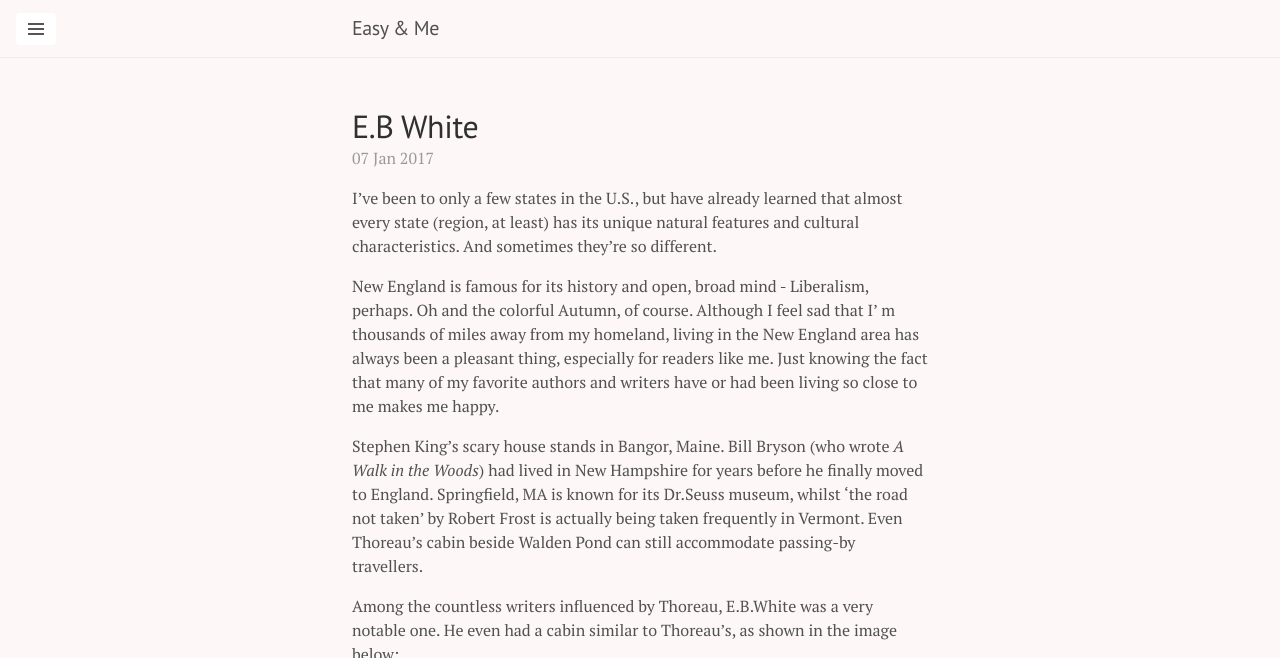
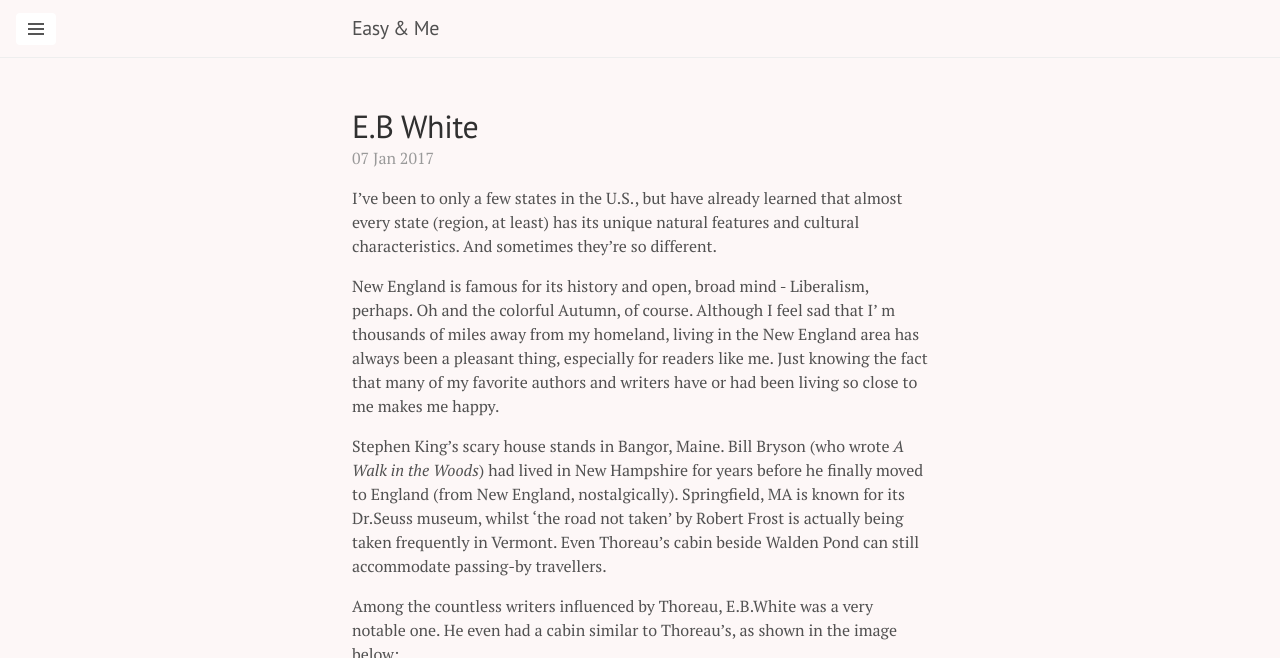
Before and after one commit to maxim-xu/maxim-xu.github.com, a Jekyll site: the page built from _posts/2017-01-10-eb-white.md, in a window 1280 px wide and 900 px high, cut to the strip 0-658 px from the top of the window. Built offline with Jekyll 4.4.1, drawn with Linux system fonts in a browser that asks for light colours; a script that is not in the unit is left out; comment, search, counter and statistics services are not loaded.

Commit message:
update post

```diff
--- a/_posts/2017-01-10-eb-white.md
+++ b/_posts/2017-01-10-eb-white.md
@@ -17,7 +17,7 @@ away from my homeland, living in the New England area has always been a pleasant
  been living so close to me makes me happy.
 
 Stephen King's scary house stands in Bangor, Maine. Bill Bryson (who wrote _A Walk in the Woods_) had lived in New Hampshire for years
-before he finally moved to England. Springfield, MA is known for its Dr.Seuss museum, whilst 'the road not taken' by Robert Frost is
+before he finally moved to England (from New England, nostalgically). Springfield, MA is known for its Dr.Seuss museum, whilst 'the road not taken' by Robert Frost is
 actually being taken frequently in Vermont. Even Thoreau's cabin beside Walden Pond can still accommodate
  passing-by travellers.
 
```
Also changed, not shown: _posts/2017-01-07-time-to-get-a-drone.md (+1 -1 lines).
